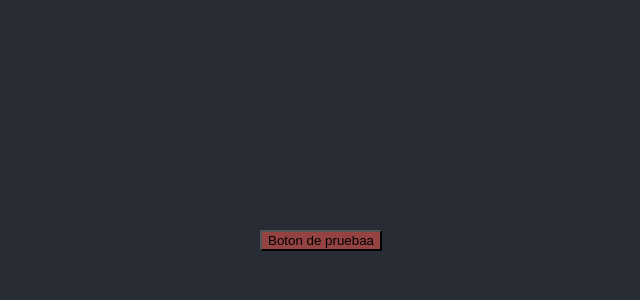
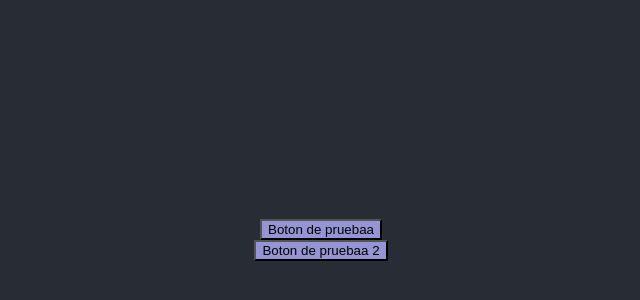
Before and after one commit to barbosalucas278/react-token-figma, a React (Create React App) app: page / in a window 1280 px wide. Shown: the part 160-460 px from the top of the page, without its empty margins (319-959 px from the left). Built offline with nearby package versions, Linux system fonts and the light colour scheme.

Commit message:
'publicacion'

```diff
--- a/package.json
+++ b/package.json
@@ -16,9 +16,11 @@
     "predeploy": "npm run build",
     "deploy": "gh-pages -d build",
     "start": "react-scripts start",
-    "build": "react-scripts build style-dictionary build",
+    "token": "style-dictionary build",
+    "build": "react-scripts build && style-dictionary build",
     "test": "react-scripts test",
-    "eject": "react-scripts eject"
+    "eject": "react-scripts eject",
+    "publicar": "git add . && git commit -m 'publicacion' && git push origin master && npm run deploy"
   },
   "eslintConfig": {
     "extends": [
--- a/src/App.js
+++ b/src/App.js
@@ -6,6 +6,7 @@ function App() {
     <div className="App">
       <header className="App-header">
         <button className="btnTest">Boton de pruebaa</button>
+        <button className="btnTest">Boton de pruebaa 2</button>
       </header>
     </div>
   );
--- a/src/_variables.css
+++ b/src/_variables.css
@@ -1,8 +1,8 @@
 /**
  * Do not edit directly
- * Generated on Fri, 05 Aug 2022 15:56:53 GMT
+ * Generated on Sun, 07 Aug 2022 06:58:18 GMT
  */
 
 :root {
-  --sd-palette-1-main-demo: #944242;
+  --sd-palette-1-main-demo: #9595d5;
 }
```
Also changed, not shown: config.json (+2 -5 lines).
